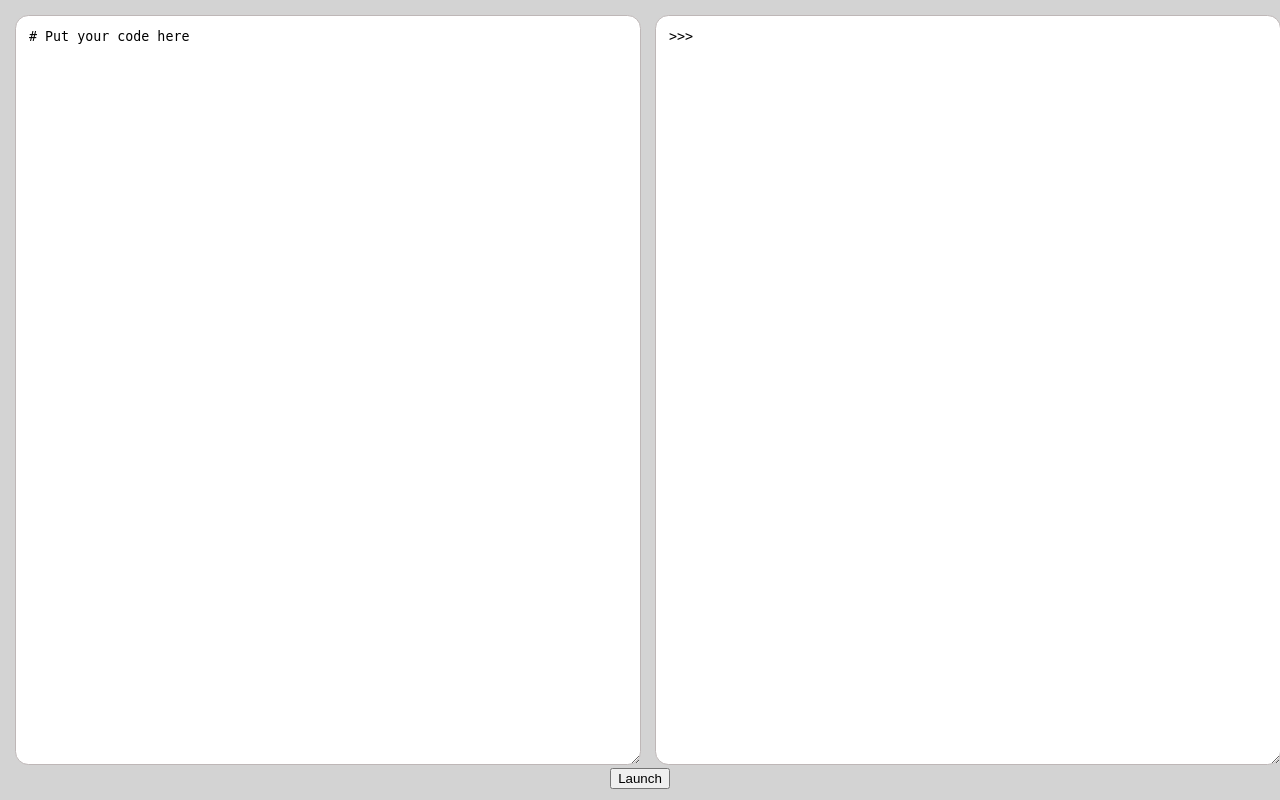
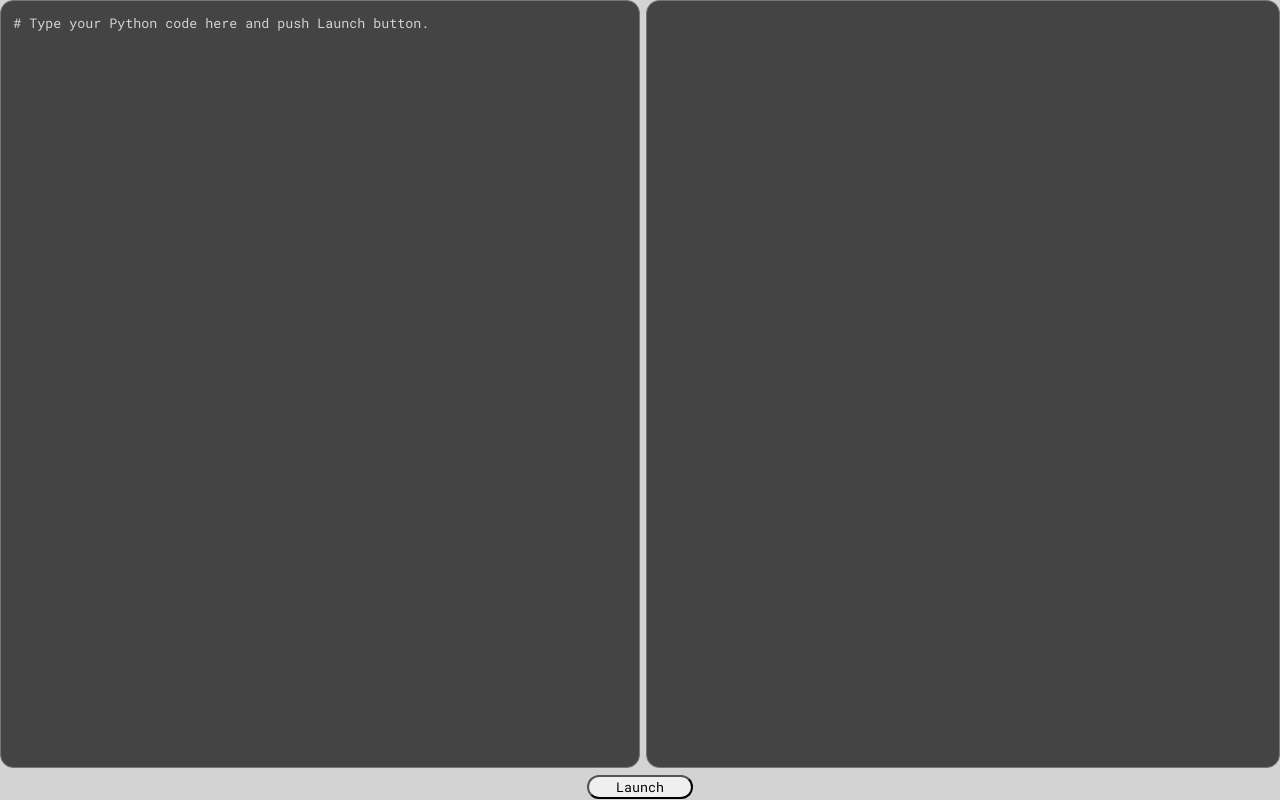
Before and after one commit to RomanSafe/online_python_interpreter, a Django app: page / in a window 1280 px wide. Run offline with Django 3.2, Linux system fonts and the light colour scheme.

Commit message:
Added code highlighting.

```diff
--- /dev/null
+++ b/my_site/online_interpreter/static/online_interpreter/script.js
@@ -0,0 +1,289 @@
+Array.prototype.includes = function (value) {
+  return this.indexOf(value) !== -1
+}
+String.prototype.characterize = function (callback) {
+  var characters = this.split('');
+  var options = {};
+
+  for (var i = 0; i < this.length; i++) {
+    options = callback(characters[i]);
+  }
+}
+
+var $textarea;
+var $highlight;
+
+var $keywords = ['False', 'None', 'True', 'and', 'as', 'assert', 'break', 'class', 'continue', 'def', 'del', 'elif', 'else', 'except', 'finally', 'for', 'from', 'global', 'if', 'import', 'in', 'is', 'lambda', 'nonlocal', 'not', 'or', 'pass', 'raise', 'return', 'try', 'while', 'with', 'yield'];
+var $functions = ['abs', 'dict', 'help', 'min', 'setattr', 'all', 'dir', 'hex', 'next', 'slice', 'any', 'divmod', 'id', 'object', 'sorted', 'ascii', 'enumerate', 'input', 'oct', 'staticmethod', 'bin', 'eval', 'int', 'open', 'str', 'bool', 'exec', 'isinstance', 'ord', 'sum', 'bytearray', 'filter', 'issubclass', 'pow', 'super', 'bytes', 'float', 'iter', 'print', 'tuple', 'callable', 'format', 'len', 'property', 'type', 'chr', 'frozenset', 'list', 'range', 'vars', 'classmethod', 'getattr', 'locals', 'repr', 'zip', 'compile', 'globals', 'map', 'reversed', '_import_', 'complex', 'hasattr', 'max', 'round', 'delattr', 'hash', 'memoryview', 'set'];
+
+window.addEventListener('load', function () {
+  $textarea = document.getElementById('id_user_code');
+  $highlight = document.getElementById('highlight-area');
+
+  // var code = `# Type your Python code here and push Launch button.\n`;
+
+  var triggerHighlight = function () {
+    var tokens = tokenize($textarea.value);
+    $highlight.innerHTML = '';
+    for (var i = 0; i < tokens.length; i++) {
+      var token = tokens[i];
+      var span = document.createElement('span');
+      span.className = 'highlight-' + token.type;
+      span.innerText = token.value;
+      $highlight.appendChild(span);
+    }
+    var lines = $textarea.value.split('\n');
+    if (lines[lines.length - 1] === '') {
+      var br = document.createElement('br');
+      $highlight.appendChild(br);
+    }
+    $highlight.scrollTop = $textarea.scrollTop;
+  };
+
+  $textarea.addEventListener('input', triggerHighlight);
+  $textarea.addEventListener('scroll', function (event) {
+    $highlight.scrollTop = this.scrollTop;
+  });
+
+  var tabCode = 9;
+  var leftParenthesisCode = 40;
+  $textarea.addEventListener('keydown', function (event) {
+    switch (event.keyCode) {
+      case tabCode:
+        event.preventDefault();
+        this.value += '    ';
+        break;
+    }
+  });
+
+  // $textarea.textContent = code;
+  // $highlight.textContent = code;
+  triggerHighlight()
+});
+
+function tokenize(inputString) {
+  var tokens = [];
+  var lexedValue = '';
+  var currentToken = null;
+
+  function newSpaceToken() {
+    currentToken = { type: 'space', value: ' ' };
+    lexedValue = '';
+  }
+
+  function parseLexedValueToToken() {
+    if (lexedValue) {
+      if ($keywords.includes(lexedValue)) {
+        tokens.push({ type: 'keyword', value: lexedValue })
+      } else if ($functions.includes(lexedValue)) {
+        tokens.push({ type: 'function', value: lexedValue })
+      } else if (lexedValue !== '') {
+        if (isNaN(lexedValue)) {
+          tokens.push({ type: 'default', value: lexedValue })
+        } else {
+          tokens.push({ type: 'number', value: lexedValue })
+        }
+      }
+      lexedValue = '';
+    }
+  }
+
+  function lex(char) {
+    if (char !== ' ' && currentToken && currentToken.type === 'space') {
+      tokens.push(currentToken);
+      lexedValue = '';
+      currentToken = null;
+    }
+
+    switch (char) {
+      case ' ':
+        if ($keywords.includes(lexedValue)) {
+          tokens.push({ type: 'keyword', value: lexedValue })
+          newSpaceToken();
+        } else if ($functions.includes(lexedValue)) {
+          tokens.push({ type: 'function', value: lexedValue })
+          newSpaceToken();
+        } else if (lexedValue !== '') {
+          if (isNaN(lexedValue)) {
+            tokens.push({ type: 'default', value: lexedValue })
+          } else {
+            tokens.push({ type: 'number', value: lexedValue })
+          }
+          newSpaceToken();
+        } else if (currentToken) {
+          currentToken.value += ' '
+        } else {
+          newSpaceToken();
+        }
+        break;
+
+      case '"':
+      case '\'':
+        if (currentToken) {
+          if (currentToken.type === 'string') {
+            if (currentToken.value[0] === char) {
+              currentToken.value += char
+              tokens.push(currentToken)
+              currentToken = null;
+            } else {
+              currentToken.value += char
+            }
+          } else if (currentToken.type === 'comment') {
+            currentToken.value += char
+          }
+        } else {
+          if (lexedValue) {
+            tokens.push({ type: 'default', value: lexedValue });
+            lexedValue = '';
+          }
+          currentToken = { type: 'string', value: char }
+        }
+        break;
+
+      case '=':
+      case '+':
+      case '-':
+      case '*':
+      case '/':
+      case '%':
+      case '&':
+      case '|':
+      case '>':
+      case '<':
+      case '!':
+        if (currentToken) {
+          currentToken.value += char;
+        } else {
+          parseLexedValueToToken();
+          tokens.push({ type: 'operator', value: char })
+        }
+        break;
+
+      case '#':
+        if (currentToken) {
+          currentToken.value += char;
+        } else {
+          parseLexedValueToToken();
+          currentToken = { type: 'comment', value: char }
+        }
+        break;
+
+      case ':':
+        if (currentToken) {
+          currentToken.value += char;
+        } else {
+          parseLexedValueToToken();
+          tokens.push({ type: 'colon', value: char });
+        }
+        break;
+
+      case '(':
+        if (currentToken) {
+          currentToken.value += char;
+        } else {
+          parseLexedValueToToken();
+          tokens.push({ type: 'left-parentheses', value: char });
+        }
+        break;
+
+      case ')':
+        if (currentToken) {
+          currentToken.value += char;
+        } else {
+          parseLexedValueToToken();
+          tokens.push({ type: 'right-parentheses', value: char });
+        }
+        break;
+
+      case '[':
+        if (currentToken) {
+          currentToken.value += char;
+        } else {
+          parseLexedValueToToken();
+          tokens.push({ type: 'left-bracket', value: char });
+        }
+        break;
+
+      case ']':
+        if (currentToken) {
+          currentToken.value += char;
+        } else {
+          parseLexedValueToToken();
+          tokens.push({ type: 'right-bracket', value: char });
+        }
+        break;
+
+      case ',':
+        if (currentToken) {
+          currentToken.value += char;
+        } else {
+          parseLexedValueToToken();
+          tokens.push({ type: 'comma', value: char });
+        }
+        break;
+
+      case '\n':
+        if (currentToken) {
+          switch (currentToken.type) {
+            case 'string':
+            case 'comment':
+              tokens.push(currentToken)
+              currentToken = null;
+              break;
+            default:
+          }
+        } else {
+          parseLexedValueToToken();
+          lexedValue = '';
+        }
+        tokens.push({ type: 'newline', value: '\n' });
+        break;
+
+      case ';':
+        if (currentToken) {
+          currentToken.value += char;
+        } else {
+          parseLexedValueToToken();
+          tokens.push({ type: 'semicolon', value: char });
+        }
+        break;
+
+      default:
+        if (currentToken) {
+          currentToken.value += char;
+        } else {
+          lexedValue += char
+        }
+
+        break;
+    }
+  }
+
+  /* Lexing the input codes */
+  inputString.characterize(lex);
+
+  /* Rest of the lexed value or token which is unfinished */
+  parseLexedValueToToken();
+
+  if (currentToken) tokens.push(currentToken)
+
+  /* Secondary Parse to Match Some Patterns */
+  var isFunctionArgumentScope = false;
+  var tokenCount = tokens.length;
+  for (var i = 0; i < tokenCount; i++) {
+    var token = tokens[i];
+    if (token.type === 'keyword' && (token.value === 'def' || token.value === 'class')) {
+      var peekToken = tokens[i + 2]
+      if (peekToken && peekToken.type === 'default') peekToken.type = 'function-name';
+    } else if (token.type === 'default' && isFunctionArgumentScope) {
+      token.type = 'argument';
+    } else if (token.type === 'left-parentheses') {
+      var peekToken = tokens[i - 1]
+      if (peekToken && peekToken.type === 'function-name') isFunctionArgumentScope = true;
+    } else if (token.type === 'right-parentheses') {
+      isFunctionArgumentScope = false;
+    }
+  }
+
+  return tokens
+}
--- /dev/null
+++ b/my_site/online_interpreter/static/online_interpreter/style.css
@@ -0,0 +1,118 @@
+@import url('https://fonts.googleapis.com/css?family=Roboto+Mono:300,400');
+
+body {
+  margin: 0;
+  padding: 0;
+  width: 100vw;
+  height: 100vh;
+  position: relative;
+  background-color: lightgray;
+}
+
+#two-textareas {
+  display: flex;
+  height: 96vh;
+  box-sizing: content-box;
+}
+
+textarea,
+pre#highlight-area {
+  resize: none;
+  width: 50vw;
+  height: 100%;
+  padding: 1em;
+  margin: 3px;
+  border-radius: 1em;
+  color: white;
+  caret-color: #ddd;
+  line-height: 16pt;
+  font-size: 10pt;
+  font-family: 'Roboto Mono', monospace;
+  font-weight: 400;
+  word-wrap: break-word;
+  white-space: pre-wrap;
+  box-sizing: border-box;
+  overflow: auto;
+  padding: 1em;
+  margin: 0;
+}
+
+textarea#id_std_io {
+  margin-left: 3px;
+  background-color: #444;
+}
+
+textarea#id_user_code {
+  color: #444;
+  background-color: #444;
+  margin-right: 3px;
+}
+
+textarea#id_std_io:focus,
+textarea#id_user_code:focus {
+  outline: yellow solid 3px;
+}
+
+pre#highlight-area {
+  position: absolute;
+  top: 0;
+  left: 0;
+  pointer-events: none;
+  width: 100%;
+  overflow: auto;
+  width: 50vw;
+  padding: 1em;
+  margin-right: 3px;
+}
+
+button {
+  font-family: 'Roboto Mono';
+  margin: .5em auto;
+  display: block;
+  width: 8em;
+  border-radius: 1em;
+}
+
+button:hover {
+  background-color: darkgray;
+}
+
+/* syntax highlight -------------------------------*/
+
+.highlight-comma,
+.highlight-colon,
+.highlight-keyword,
+.highlight-operator,
+.highlight-function,
+.highlight-function-name {
+  font-weight: 400;
+}
+
+.highlight-argument {
+  font-style: italic;
+}
+
+.highlight-default,
+.highlight-colon,
+.highlight-semicolon,
+.highlight-comma { color: #ddd; }
+
+.highlight-keyword,
+.highlight-operator  { color: #ff6192; }
+
+.highlight-function { color: #47A3FF; }
+
+.highlight-function-name { color: #61FFD3; }
+
+.highlight-argument { color: #FFBC61 }
+
+.highlight-string { color: #9AFF76; }
+
+.highlight-number { color: #C049FE; }
+
+.highlight-comment { color: lightgray }
+
+.highlight-left-parentheses,
+.highlight-right-parentheses,
+.highlight-left-bracket,
+.highlight-right-bracket { color: #82C0FF; }
--- a/my_site/online_interpreter/templates/online_interpreter/index.html
+++ b/my_site/online_interpreter/templates/online_interpreter/index.html
@@ -1,62 +1,23 @@
 <!DOCTYPE html>
-<html>
+<html lang="en">
 
 <head>
   <meta charset="utf-8">
-  <style>
-    body {
-      background-color: lightgray;
-      block-size: auto;
-    }
-
-    textarea {
-      /* font-family: inherit;
-      font-size: 100%;
-      vertical-align: middle; */
-
-      width: 50%;
-      height: 95%;
-
-
-      /* Form outline */
-      padding: 1em;
-      margin: .5em;
-      border: 1px solid rgb(190, 183, 183);
-      border-radius: 1em;
-    }
-
-    textarea:focus {
-      /* Additional highlight for focused elements */
-      border-color: gray;
-    }
-
-    button {
-      /* font-family: inherit;
-      font-size: 100%; */
-      margin: 0 auto;
-      display: block;
-    }
-
-    .input-output {
-      display: flex;
-      block-size: auto;
-      width: 100vw;
-      height: 95vh;
-    }
-  </style>
+  {% load static %}
+  <link rel="stylesheet" type="text/css" href="{% static 'online_interpreter/style.css' %}">
+  <script src="{% static 'online_interpreter/script.js' %}"></script>
   <title>Online interpreter</title>
 </head>
 
 <body>
   <form action="" method="post">
     {% csrf_token %}
-    <div class="input-output" {{ code_form }} {{ stdio_form }} </div>
-      <button type="submit" id="id_launch">Launch</button>
+    <div id="two-textareas">
+      <div id="code-box">{{ code_form }}<pre id="highlight-area"></pre></div>
+      {{ stdio_form }}
+    </div>
+    <button type="submit" id="id_launch">Launch</button>
   </form>
-  <!-- <form action="" method="post">
-      {% csrf_token %}
-      {{ stdio_form }}
-    </form> -->
 </body>
 
 </html>
--- a/my_site/online_interpreter/views.py
+++ b/my_site/online_interpreter/views.py
@@ -9,13 +9,12 @@
 
 class InterpreterView(View):
     template_name = "online_interpreter/index.html"
-    initial_code = "# Put your code here\n"
-    initial_input = ">>> "
-    futher_input = ""
+    initial_code = "# Type your Python code here and push Launch button.\n"
+    optional_input = ""
 
     def get(self, request, *args, **kwargs):
         left_form = CodeForm(initial={"user_code": self.initial_code})
-        right_form = StdIOForm(initial={"std_io": self.initial_input})
+        right_form = StdIOForm()
         return render(
             request,
             self.template_name,
@@ -29,6 +28,8 @@
         left_form = CodeForm(request.POST)
         right_form = StdIOForm(request.POST)
         if left_form.is_valid() and right_form.is_valid():
+            self.optional_input = right_form.cleaned_data["std_io"]
+
             _stdout = io.StringIO()
             _stdin = io.StringIO()
             # capture sys.stdout, sys.stdin
@@ -36,7 +37,7 @@
             _stdin = sys.stdin
 
             codeOut = io.StringIO()
-            codeIn = io.StringIO(initial_value=right_form.cleaned_data["std_io"])
+            codeIn = io.StringIO(initial_value=self.optional_input)
             # replace sys.stdout, sys.stdin
             sys.stdout = codeOut
             sys.stdin = codeIn
@@ -56,8 +57,11 @@
             codeOut.close()
             codeIn.close()
 
-            self.futher_input = f'{right_form.cleaned_data["std_io"]}\n{output}'
-            right_form = StdIOForm(initial={"std_io": self.futher_input})
+            if self.optional_input:
+                self.optional_input = f'{self.optional_input}\n{output}'
+            else:
+                self.optional_input = output
+            right_form = StdIOForm(initial={"std_io": self.optional_input})
             return render(
                 request,
                 self.template_name,
```
